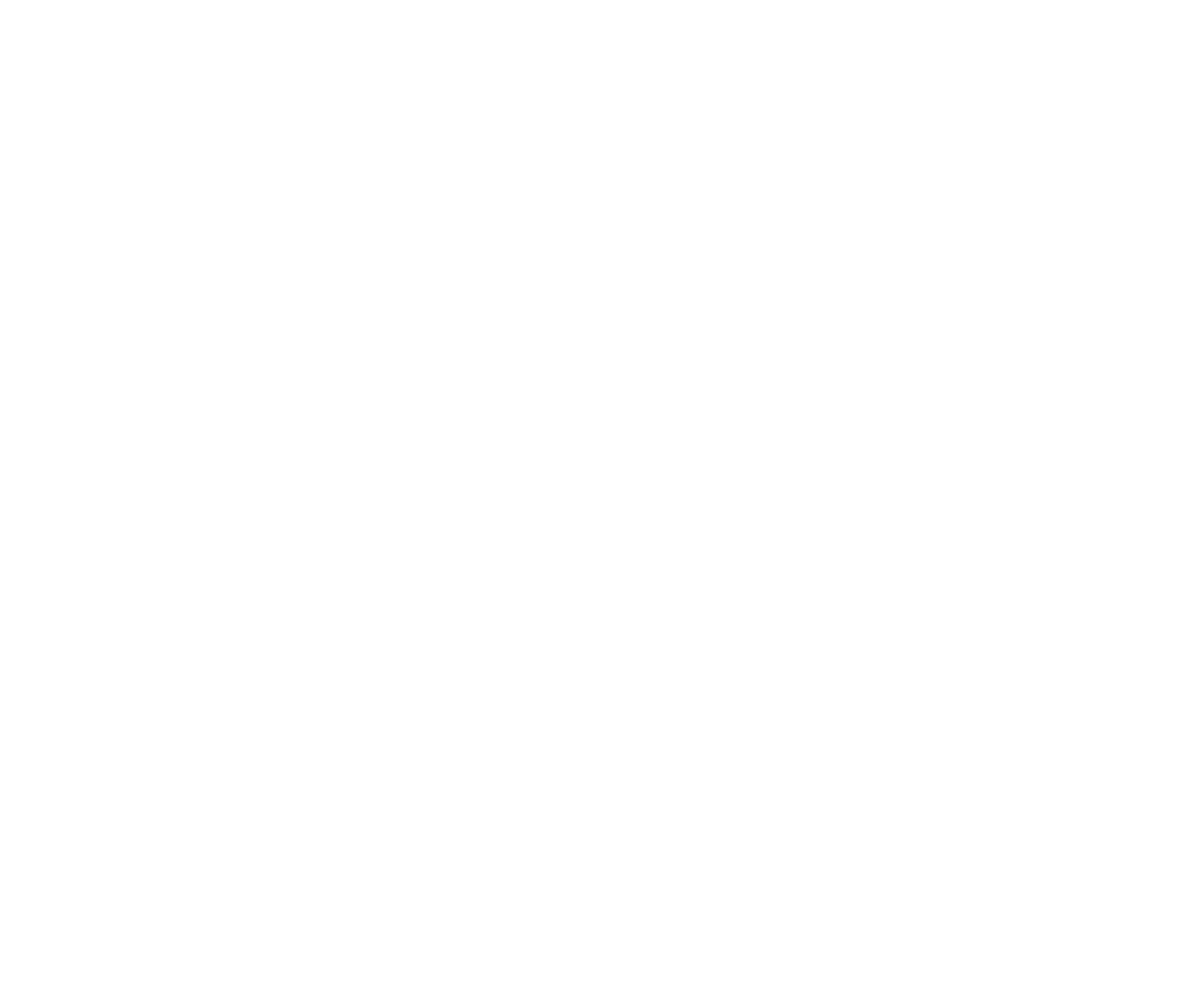
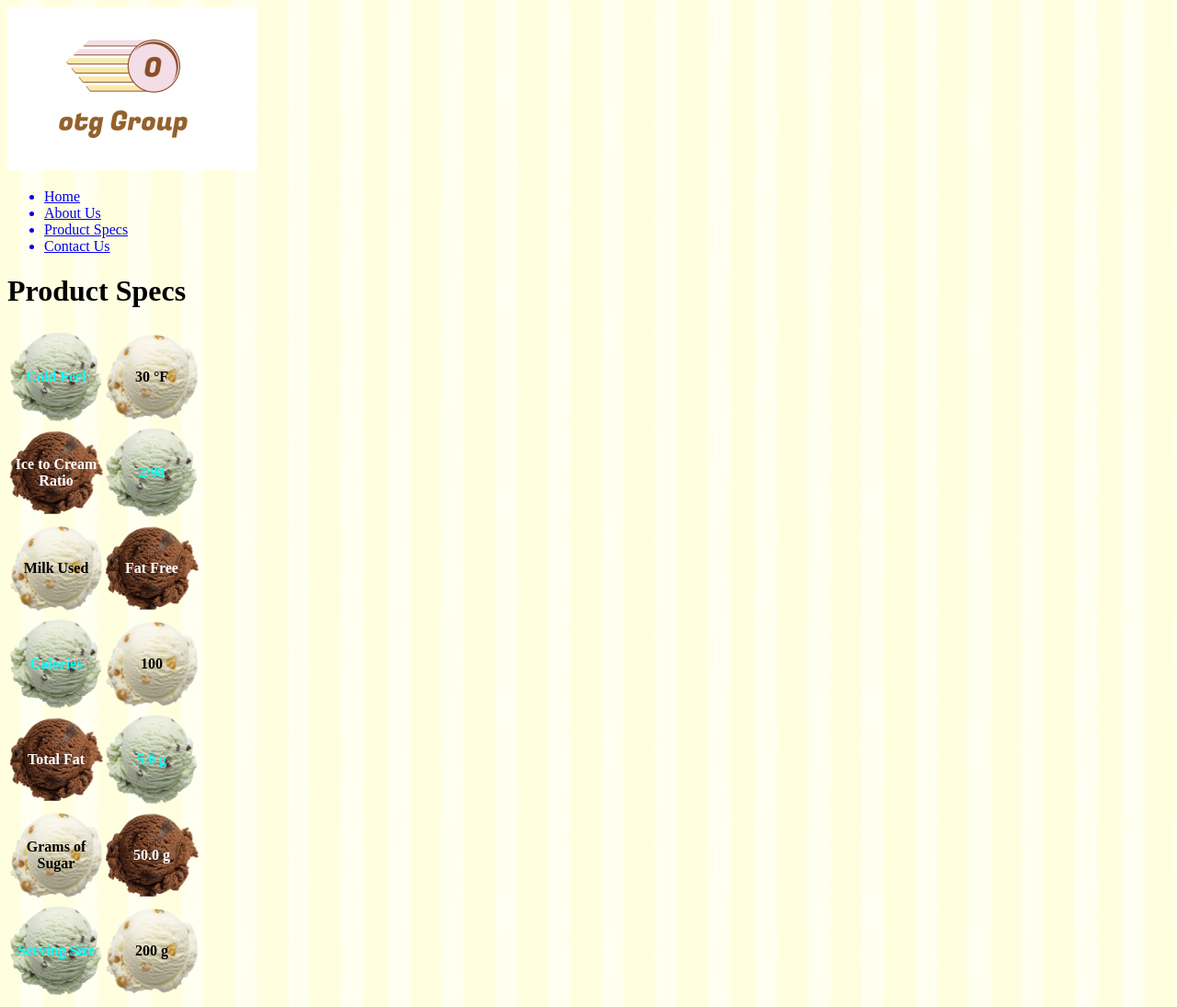
Before and after one commit to KathyBro/IntroWebFinal, a plain HTML site: page HTML/specs.html in a window 1280 px wide. Shown: the whole page at 92% size. Before the commit the page ends 800 px from the top, so only its background shows below. Drawn offline with nearby package versions, Linux system fonts and the light colour scheme.

Commit message:
Update
Contact and Specs almost done

```diff
--- a/CSS/style.css
+++ b/CSS/style.css
@@ -3,3 +3,40 @@ body {
     background-color: lightyellow;
     background-blend-mode: lighten;
 }
+th{
+    height: 100px;
+}
+.th1{
+   background-image: url("../Images/Ice\ Cream\ Scoops/Mint.png");
+   background-size: cover;
+   margin-bottom: -100mm;
+   color: #00ffff;
+   height: 100px;
+   width: 100px;
+}
+.th1:hover{
+    background-image: url("../Images/Ice\ Cream\ Scoops/Vanilla.png");
+}
+.th2{
+    background-image: url("../Images/Ice\ Cream\ Scoops/Rocky.png");
+    background-size: cover;
+    margin-bottom: -100mm;
+    color: white;
+    height: 100px;
+    width: 100px;
+ }
+ .th2:hover{
+    background-image: url("../Images/Ice\ Cream\ Scoops/Mint.png");
+    color: #00ffff;
+ }
+ .th3{
+    background-image: url("../Images/Ice\ Cream\ Scoops/Vanilla.png");
+    background-size: cover;
+    margin-bottom: -100mm;
+    height: 100px;
+    width: 100px;
+ }
+ .th3:hover{
+    background-image: url("../Images/Ice\ Cream\ Scoops/Rocky.png");
+    color: white;
+ }
--- a/HTML/specs.html
+++ b/HTML/specs.html
@@ -9,10 +9,53 @@
 
     <link rel="stylesheet" href="https://ajax.googleapis.com/ajax/libs/jqueryui/1.12.1/themes/smoothness/jquery-ui.css">
     <script src="https://ajax.googleapis.com/ajax/libs/jqueryui/1.12.1/jquery-ui.min.js"></script>
-
-
+    <link href='../CSS/style.css' rel='stylesheet'/>
+    <script src='../Scripts/specs.js'></script>
 </head>
 <body>
+    <div id='logoDiv'>
+        <img src='../Images/CompanyLogo.PNG' id='logo'/>
+    </div>
 
+    <nav>
+        <ul>
+            <a href="index.html"><li>Home</li></a>
+            <a href='about.html'><li>About Us</li></a>
+            <a href='specs.html'><li>Product Specs</li></a>
+            <a href='contact.html'><li>Contact Us</li></a>
+        </ul>
+    </nav>
+
+    <h1>Product Specs</h1>
+    <table>
+        <tr>
+            <th class="th1">Cold Feel</th>
+            <th id='cold' class="th3"></th>
+        </tr>
+        <tr>
+            <th class="th2">Ice to Cream Ratio</th>
+            <th class="th1">2/98</th>
+        </tr>
+        <tr>
+            <th class="th3">Milk Used</th>
+            <th class="th2">Fat Free</th>
+        </tr>
+        <tr>
+            <th class="th1">Calories</th>
+            <th class="th3">100</th>
+        </tr>
+        <tr>
+            <th class="th2">Total Fat</th>
+            <th class="th1">5.0 g</th>
+        </tr>
+        <tr>
+            <th class="th3">Grams of Sugar</th>
+            <th class="th2">50.0 g</th>
+        </tr>
+        <tr>
+            <th class="th1">Serving Size</th>
+            <th class="th3">200 g</th>
+        </tr>
+    </table>
 </body>
 </html>
--- a/Scripts/contact.js
+++ b/Scripts/contact.js
@@ -6,7 +6,7 @@ $(document).ready(function(){
         success: function(response) {
           console.log(response);
           document.getElementById("quote").innerHTML = response.contents.quotes[0].quote
-          document.getElementById("qTitle").innerHTML = response.contents.quotes[0].titlesx
+          document.getElementById("qTitle").innerHTML = response.contents.quotes[0].title
         }
     });
 });
--- /dev/null
+++ b/Scripts/specs.js
@@ -0,0 +1,3 @@
+$(document).ready(function(){
+    document.getElementById("cold").innerHTML = "30 &deg;F"
+});
```
Also changed, not shown: HTML/contact.html (+3 -4 lines), Images/Ice Cream Scoops/Mint.png (added), Images/Ice Cream Scoops/Rocky.png (added), Images/Ice Cream Scoops/Vanilla.png (added).
